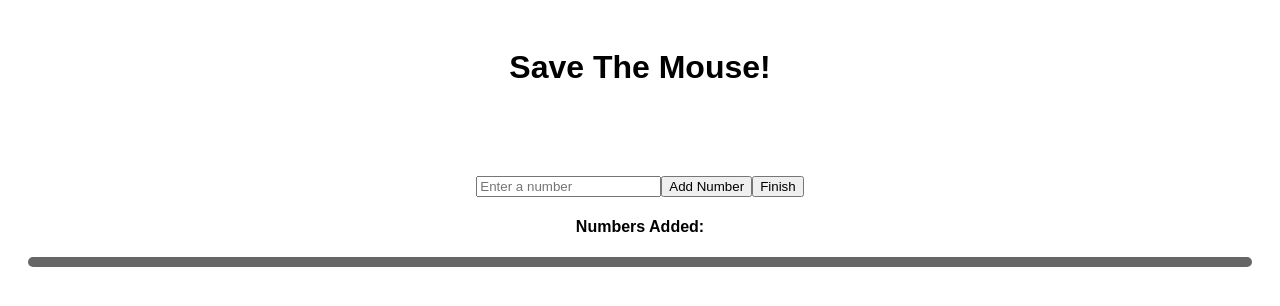
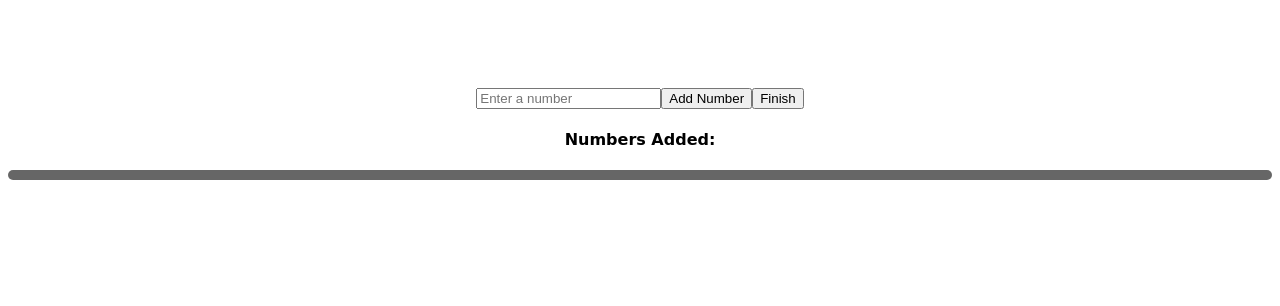
Before and after one commit to yogiswara92/savethemouse, a React (Vite) app: page / in a window 1280 px wide. Shown: the top 306 px of the page. Built offline with nearby package versions, Linux system fonts and the light colour scheme.

Commit message:
Update App.tsx

```diff
--- a/src/App.tsx
+++ b/src/App.tsx
@@ -17,17 +17,17 @@ const App: React.FC = () => {
   };
 
   return (
-    <div style={{ fontFamily: 'Arial, sans-serif', padding: '20px' }}>
-      <h1 style={{ textAlign: 'center', color: '#000000' }}>
-        Save The Mouse!{' '}
-      </h1>
-
+    // <div style={{ fontFamily: 'Arial, sans-serif', padding: '20px' }}>
+    //   <h1 style={{ textAlign: 'center', color: '#000000' }}>
+    //     Save The Mouse!{' '}
+    //   </h1>
+    <>
       {!gameStarted ? (
         <QuestionInput onSubmitQuestions={handleQuestionsSubmit} />
       ) : (
         <GamePlay questions={questions} onRestart={handleRestart} />
       )}
-    </div>
+    </>
   );
 };
 
```
